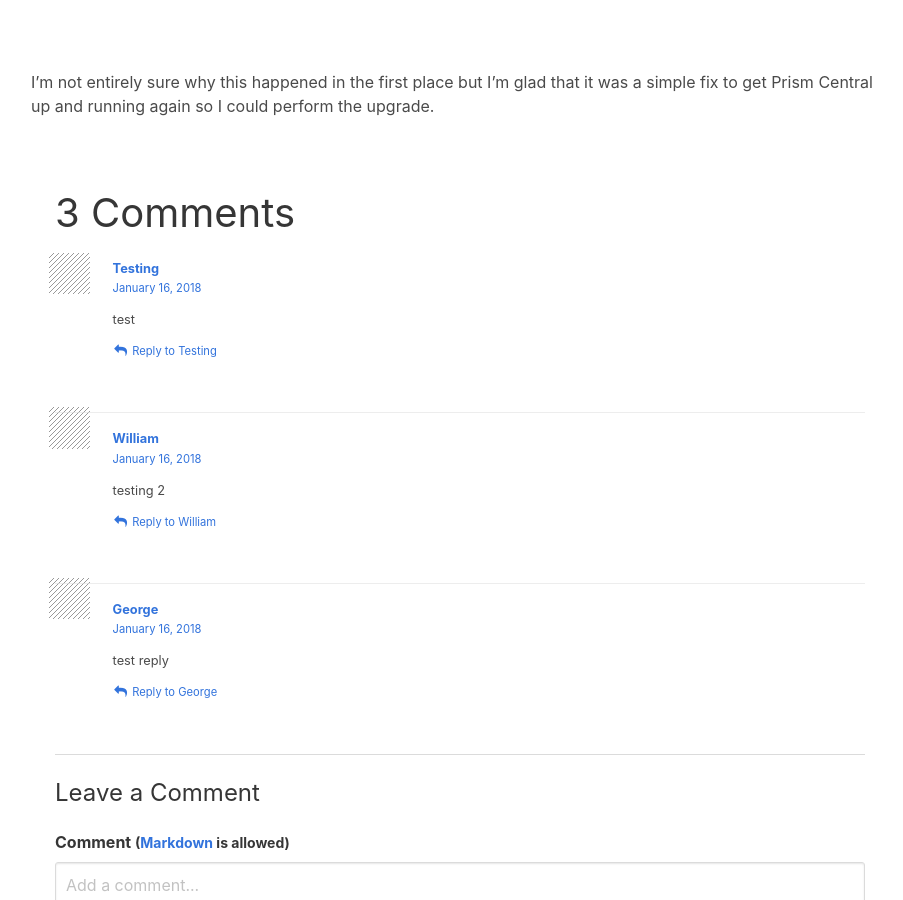
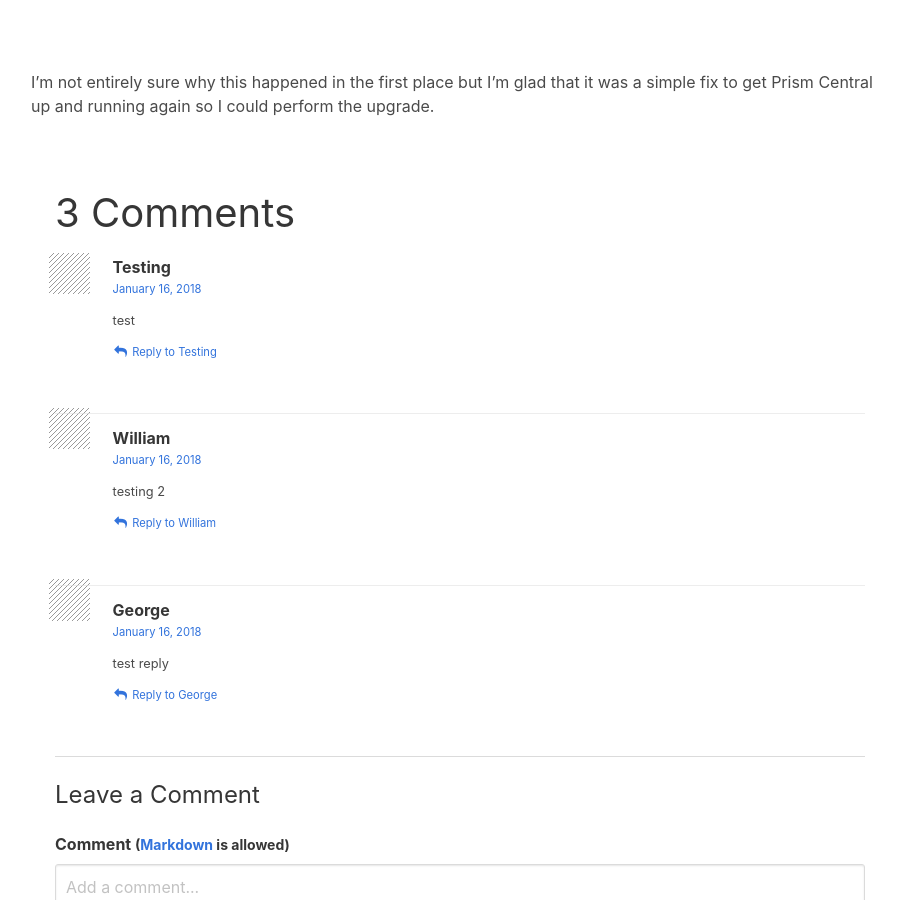
Before and after one commit to wjbeckett/blog, a Jekyll site: the page built from _posts/2018-01-15-prismcentral-noip.md, in a window 1280 px wide and 900 px high, scrolled down 1664 px. Shown: the whole window, without its empty margins (180-1083 px from the left). Built offline with Jekyll 4.4.1, drawn with Linux system fonts in a browser that asks for light colours; nearby versions of some CDN libraries; grey boxes are pictures that could not be loaded.

Commit message:
added more css for the comments

```diff
--- a/_includes/comment.html
+++ b/_includes/comment.html
@@ -17,7 +17,7 @@
     <div class="media-content">
       <div class="content">
         <p>
-          <strong>
+          <strong class="comment-author-name">
             {% unless include.url == blank %}
               <a rel="external nofollow" href="{{ include.url }}">{{ include.name | strip_html }}</a>
             {% else %}
@@ -33,12 +33,14 @@
             {% endif %}
           </small>
           <br>
-          {{ include.message | markdownify }}
+          <span class="comment-content">
+            {{ include.message | markdownify }}
+          </span>
         </p>
     </div>
     {% unless include.replying_to != 0 or page.comments_locked == true %}
       <nav class="level is-mobile">
-        <div class="level-right">
+        <div class="level-right comment-reply">
           <a class="level-item" rel="nofollow" href="#comment-{{ include.index }}" onclick="return addComment.moveForm('comment-{{ include.index }}', '{{ include.index }}', 'respond', '{{ page.slug }}')">
             <span class="icon is-small"><i class="fa fa-reply"></i></span>
             &nbsp; <small>Reply to {{ include.name }}</small>
```
